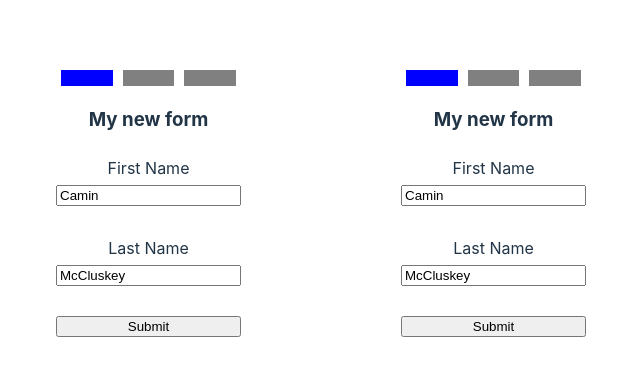
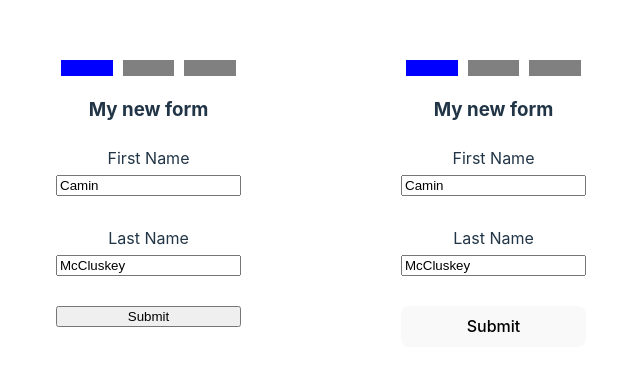
Before and after one commit to camin-mccluskey/react-hook-form-multistep, a React (Vite) app: page / in a window 1280 px wide. Shown: the part 199-574 px from the top of the page, without its empty margins (239-879 px from the left). Built offline with nearby package versions, Linux system fonts and the light colour scheme.

Commit message:
Attempt to use stepper for submit with imperative handle

```diff
--- a/src/examples/submitStepper/StepOne.tsx
+++ b/src/examples/submitStepper/StepOne.tsx
@@ -2,6 +2,9 @@ import { zodResolver } from "@hookform/resolvers/zod";
 import { DeepPartial, useForm } from "react-hook-form";
 import { z } from "zod";
 import { ForwardedRef, forwardRef, useEffect } from "react";
+import SubmitButton, {
+  MultiStepFormSubmitButtonRefProps,
+} from "../../multiStepForm/SubmitButton";
 
 const stepOneSchema = z.object({
   firstName: z.string().min(3),
@@ -19,7 +22,7 @@ export type StepOneProps = {
 
 const StepOne = forwardRef(function StepOne(
   { data, onSubmit, reportValidity, title }: StepOneProps,
-  ref: ForwardedRef<HTMLInputElement>
+  ref: ForwardedRef<MultiStepFormSubmitButtonRefProps>
 ) {
   const methods = useForm<StepOneFormData>({
     defaultValues: data,
@@ -56,7 +59,12 @@ const StepOne = forwardRef(function StepOne(
       <p style={{ fontSize: "10px", color: "red" }}>
         {errors.lastName?.message}
       </p>
-      <input type="submit" title="submit" disabled={!isValid} ref={ref} />
+      {/*<input type="submit" title="submit" disabled={!isValid} ref={ref} /> */}
+      <SubmitButton
+        onSubmit={handleSubmit(onSubmit)}
+        disabled={!isValid}
+        ref={ref}
+      />
     </form>
   );
 });
--- a/src/examples/submitStepper/StepTwo.tsx
+++ b/src/examples/submitStepper/StepTwo.tsx
@@ -1,7 +1,16 @@
 import { zodResolver } from "@hookform/resolvers/zod";
 import { DeepPartial, useForm } from "react-hook-form";
 import { z } from "zod";
-import { ForwardedRef, forwardRef, useEffect } from "react";
+import {
+  ForwardedRef,
+  forwardRef,
+  useEffect,
+  useImperativeHandle,
+  useRef,
+} from "react";
+import SubmitButton, {
+  MultiStepFormSubmitButtonRefProps,
+} from "../../multiStepForm/SubmitButton";
 
 const stepTwoSchema = z.object({
   address: z.object({
@@ -20,7 +29,7 @@ type StepTwoProps = {
 
 const StepTwo = forwardRef(function StepTwo(
   { data, onSubmit, reportValidity }: StepTwoProps,
-  ref: ForwardedRef<HTMLInputElement>
+  ref: ForwardedRef<MultiStepFormSubmitButtonRefProps>
 ) {
   const methods = useForm<StepTwoFormData>({
     defaultValues: data,
@@ -56,7 +65,11 @@ const StepTwo = forwardRef(function StepTwo(
       <p style={{ fontSize: "10px", color: "red" }}>
         {errors.address?.countryCode?.message}
       </p>
-      <input type="submit" title="submit" disabled={!isValid} ref={ref} />
+      <SubmitButton
+        onSubmit={handleSubmit(onSubmit)}
+        disabled={!isValid}
+        ref={ref}
+      />
     </form>
   );
 });
--- a/src/examples/submitStepper/SubmitStepperExample.tsx
+++ b/src/examples/submitStepper/SubmitStepperExample.tsx
@@ -1,9 +1,10 @@
-import { useState } from "react";
+import { useRef, useState } from "react";
 import MultiStepForm from "../../multiStepForm/MultiStepForm";
 import StepOne, { StepOneFormData } from "./StepOne";
 import StepTwo, { StepTwoFormData } from "./StepTwo";
 import Review from "./Review";
 import { DeepPartial } from "react-hook-form";
+import TestRef from "./TestRef";
 
 export type ExampleFormData = {
   firstName: string;
@@ -51,9 +52,8 @@ export default function SubmitStepperExample() {
     <MultiStepForm submitOnStepChange>
       <MultiStepForm.Stepper />
       <MultiStepForm.Step
-        renderStepForm={({ reportStepValidity, handleStepSubmit, ref }) => (
+        renderStepForm={({ reportStepValidity, handleStepSubmit }) => (
           <StepOne
-            ref={ref}
             data={store}
             onSubmit={handleStepSubmit(onSubmitStepOne)}
             reportValidity={reportStepValidity}
--- a/src/multiStepForm/MultiStepForm.tsx
+++ b/src/multiStepForm/MultiStepForm.tsx
@@ -16,6 +16,7 @@ import {
   MultiStepFormStepperContext,
   MultiStepFormStepsContext,
 } from "./MultiStepFormContext";
+import { MultiStepFormSubmitButtonRefProps } from "./SubmitButton";
 
 export type MultiStepFormProps<ParentFormData extends FieldValues> = {
   submitOnStepChange?: boolean;
@@ -36,33 +37,34 @@ function MultiStepForm<ParentFormData extends FieldValues>({
   const numSteps = arrayStepChildren.length - (includesStepper ? 1 : 0);
   const [activeStepIndex, setActiveStepIndex] = useState(0);
   const [isFormValid, setIsFormValid] = useState(false);
-  const submitRef = useRef<HTMLInputElement>(null);
-  const onSubmitStep = useCallback(() => submitRef.current?.click(), []);
+  const submitRef = useRef<MultiStepFormSubmitButtonRefProps>(null);
+  const onSubmitStep = (afterSubmit: () => void) => {
+    submitRef.current?.onSubmit(afterSubmit);
+  };
 
   const onChangeStep = useCallback(
     (newStepIndex: number) => {
       if (isFormValid) {
-        if (submitOnStepChange) {
-          // call ref to submit button on step change
-          onSubmitStep();
-        }
+        onSubmitStep(() => setActiveStepIndex(newStepIndex));
         setActiveStepIndex(newStepIndex);
       }
     },
     [isFormValid]
   );
-  const reportStepValidity = useCallback(
-    (isFormStepValid: boolean) => setIsFormValid(isFormStepValid),
-    []
-  );
+
   const handleStepSubmit = useCallback(
     <T,>(onFormSubmit: (formData: T) => void) => {
       return (formData: T) => {
         onFormSubmit(formData);
-        onChangeStep(Math.min(activeStepIndex + 1, numSteps - 1));
+        setActiveStepIndex(Math.min(activeStepIndex + 1, numSteps - 1));
       };
     },
-    [activeStepIndex, arrayStepChildren]
+    [submitOnStepChange, activeStepIndex, arrayStepChildren]
+  );
+
+  const reportStepValidity = useCallback(
+    (isFormStepValid: boolean) => setIsFormValid(isFormStepValid),
+    []
   );
 
   const stepsContextValue = useMemo(
@@ -93,13 +95,12 @@ function MultiStepForm<ParentFormData extends FieldValues>({
             const item = child as ReactElement<
               PropsWithChildren<
                 MultiStepFormStepProps<ParentFormData> &
-                  RefAttributes<HTMLInputElement>
+                  RefAttributes<MultiStepFormSubmitButtonRefProps>
               >
             >;
             switch (item.type) {
               case MultiStepFormStep:
                 return cloneElement(item, {
-                  ref: submitRef,
                   formStepIndex: includesStepper ? index - 1 : index,
                 });
               case MultiStepFormStepper:
--- a/src/multiStepForm/MultiStepFormContext.ts
+++ b/src/multiStepForm/MultiStepFormContext.ts
@@ -1,6 +1,8 @@
-import { createContext, useContext } from "react";
+import { ForwardedRef, createContext, useContext } from "react";
+import { MultiStepFormSubmitButtonRefProps } from "./SubmitButton";
 
 type MultiStepFormStepsContextProps = {
+  submitRef: ForwardedRef<MultiStepFormSubmitButtonRefProps>;
   activeStepIndex: number;
   reportStepValidity: (isFormStepValid: boolean) => void;
   handleStepSubmit: <T>(
@@ -10,6 +12,7 @@ type MultiStepFormStepsContextProps = {
 
 export const MultiStepFormStepsContext =
   createContext<MultiStepFormStepsContextProps>({
+    submitRef: null,
     activeStepIndex: 0,
     reportStepValidity: (_: boolean) => undefined,
     handleStepSubmit:
--- a/src/multiStepForm/MultiStepFormStep.tsx
+++ b/src/multiStepForm/MultiStepFormStep.tsx
@@ -7,29 +7,32 @@ import {
 } from "react";
 import { DeepPartial, FieldValues } from "react-hook-form";
 import { useMultiStepFormContext } from "./MultiStepFormContext";
+import { MultiStepFormSubmitButtonRefProps } from "./SubmitButton";
 
 type FormStepBaseProps<StepFormData extends FieldValues> = {
-  ref?: ForwardedRef<HTMLInputElement>;
+  ref?: ForwardedRef<MultiStepFormSubmitButtonRefProps>;
   data?: DeepPartial<StepFormData>;
   onSubmit: (formData: StepFormData) => void;
   reportValidity: (isValid: boolean) => void;
 };
 
-type MultiStepFormStepRenderProp<StepFormData extends FieldValues> = ({
+type MultiStepFormStepRenderFunction<StepFormData extends FieldValues> = ({
+  ref,
   reportStepValidity,
   handleStepSubmit,
 }: {
-  ref?: ForwardedRef<HTMLInputElement>;
+  ref?: ForwardedRef<MultiStepFormSubmitButtonRefProps>;
   reportStepValidity: (isFormStepValid: boolean) => void;
   handleStepSubmit: <T>(
     onFormStepSubmit: (formStepData: T) => void
   ) => (formStepData: T) => void;
 }) => ReactElement<
-  FormStepBaseProps<StepFormData> & RefAttributes<HTMLInputElement>
+  FormStepBaseProps<StepFormData> &
+    RefAttributes<MultiStepFormSubmitButtonRefProps>
 >;
 
 export type MultiStepFormStepProps<StepFormData extends FieldValues> = {
-  renderStepForm: MultiStepFormStepRenderProp<StepFormData>;
+  renderStepForm: MultiStepFormStepRenderFunction<StepFormData>;
   formStepIndex?: number;
 };
 
@@ -37,13 +40,25 @@ const MultiStepFormStep = forwardRef(function MultiStepFormStep<
   StepFormData extends FieldValues
 >(
   { renderStepForm, formStepIndex }: MultiStepFormStepProps<StepFormData>,
-  ref: ForwardedRef<HTMLInputElement>
+  ref: ForwardedRef<MultiStepFormSubmitButtonRefProps>
 ): ReactNode {
   const {
-    stepsContext: { activeStepIndex, reportStepValidity, handleStepSubmit },
+    stepsContext: {
+      submitRef,
+      activeStepIndex,
+      reportStepValidity,
+      handleStepSubmit,
+    },
   } = useMultiStepFormContext();
+  console.log("context submitRef:", submitRef);
+
   return formStepIndex === activeStepIndex
-    ? renderStepForm({ ref, reportStepValidity, handleStepSubmit })
+    ? // render step's child form
+      renderStepForm({
+        ref: submitRef,
+        reportStepValidity,
+        handleStepSubmit,
+      })
     : null;
 });
 
--- /dev/null
+++ b/src/multiStepForm/SubmitButton.tsx
@@ -0,0 +1,42 @@
+import { ForwardedRef, forwardRef, useImperativeHandle, useRef } from "react";
+
+export type MultiStepFormSubmitButtonRefProps = {
+  onSubmit: (afterSubmit: () => void) => void;
+  click: () => void;
+};
+
+type SubmitButtonProps = {
+  onSubmit: () => void;
+  disabled: boolean;
+};
+
+const SubmitButton = forwardRef(function SubmitButton(
+  { onSubmit, disabled }: SubmitButtonProps,
+  ref: ForwardedRef<MultiStepFormSubmitButtonRefProps>
+) {
+  const submitButtonRef = useRef<HTMLButtonElement>(null);
+  useImperativeHandle(
+    ref,
+    () => ({
+      onSubmit: (afterSubmit: () => void) => {
+        console.log("hit");
+        onSubmit();
+        submitButtonRef.current?.click();
+        // afterSubmit();
+      },
+      click: () => {
+        console.log("something");
+      },
+    }),
+    [onSubmit]
+  );
+
+  return (
+    <button type="submit" disabled={disabled} ref={submitButtonRef}>
+      Submit
+    </button>
+  );
+});
+
+SubmitButton.displayName = "SubmitButton";
+export default SubmitButton;
```
